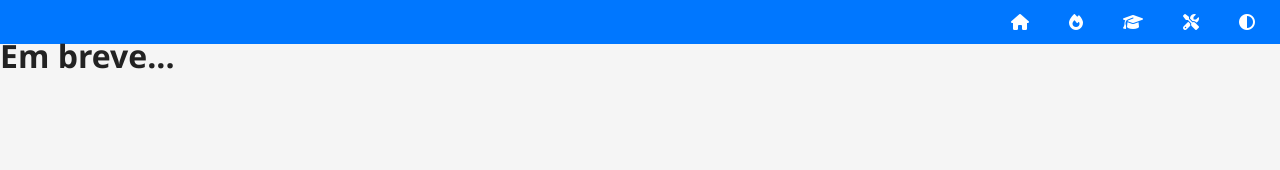
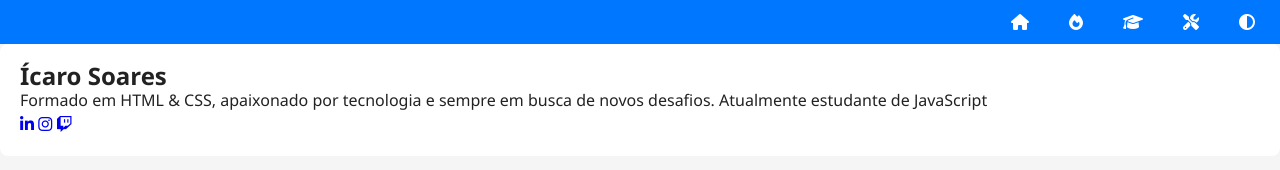
Before and after one commit to icaro-soares/meu-portfolio, a plain HTML site: page index.html in a window 1280 px wide. Drawn offline with Linux system fonts and the light colour scheme.

Commit message:
Atualizei o repositório

```diff
--- a/index.html
+++ b/index.html
@@ -21,7 +21,18 @@
         </nav>
     </header>
     <main>
-        <h1>Em breve...</h1>
+        <section id="ficha">
+            <h1>Ícaro Soares</h1>
+            <p>Formado em HTML & CSS, apaixonado por tecnologia e sempre em busca de novos desafios. Atualmente estudante de JavaScript</p>
+            <div id="social">
+                <a href="#" target="_blank" rel="nofollow"><i class="fa-brands fa-linkedin-in"></i></a>
+                <a href="#" target="_blank" rel="nofollow"><i class="fa-brands fa-instagram"></i></a>
+                <a href="#" target="_blank" rel="nofollow"><i class="fa-brands fa-twitch"></i></a>
+            </div>
+        </section>
+        <section id="detalhes">
+
+        </section>
     </main>
     <footer>
 
--- a/styles/style.css
+++ b/styles/style.css
@@ -50,3 +50,13 @@ header {
   background-color: var(--destaque-inverso);
   color: var(--destaque);
 }
+
+main {
+
+}
+
+#ficha {
+  background-color: var(--fundo-card);
+  padding: 20px;
+  border-radius: 8px;
+}
```
Also changed, not shown: 1 other file.
